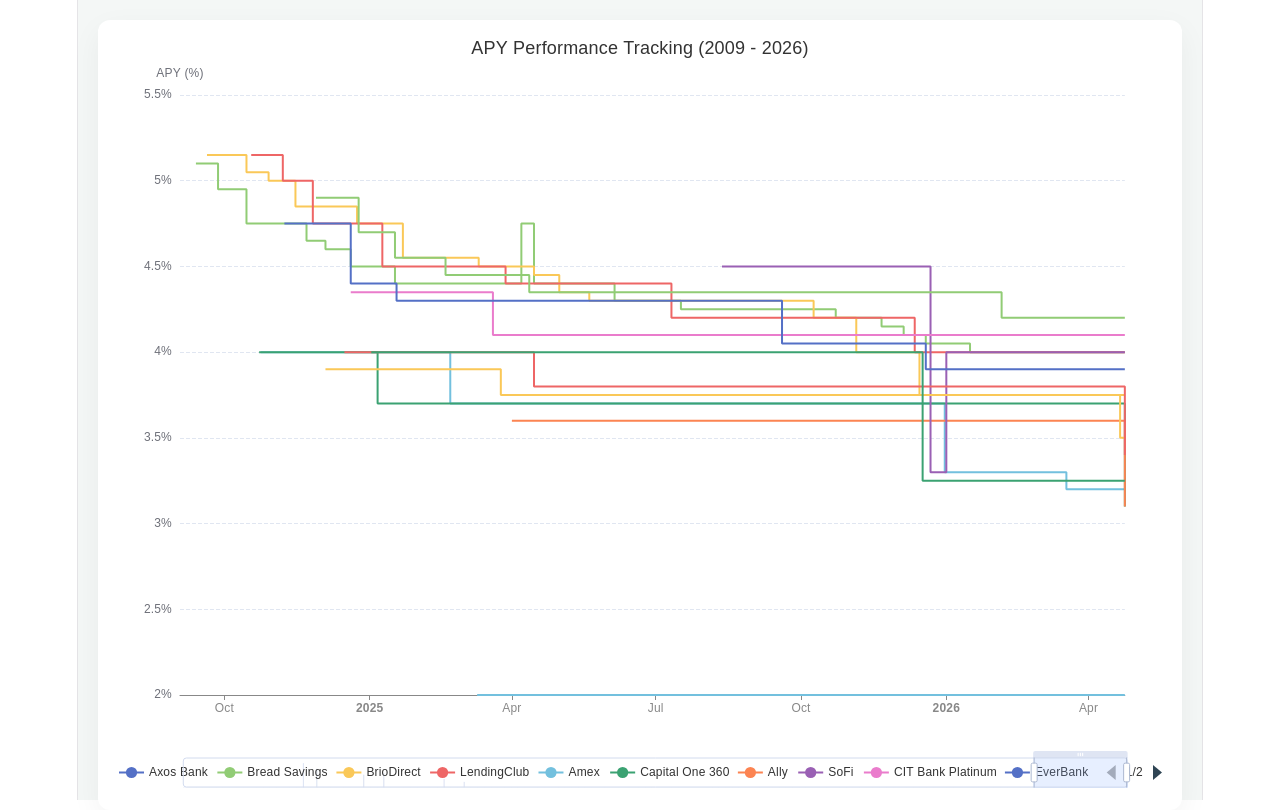
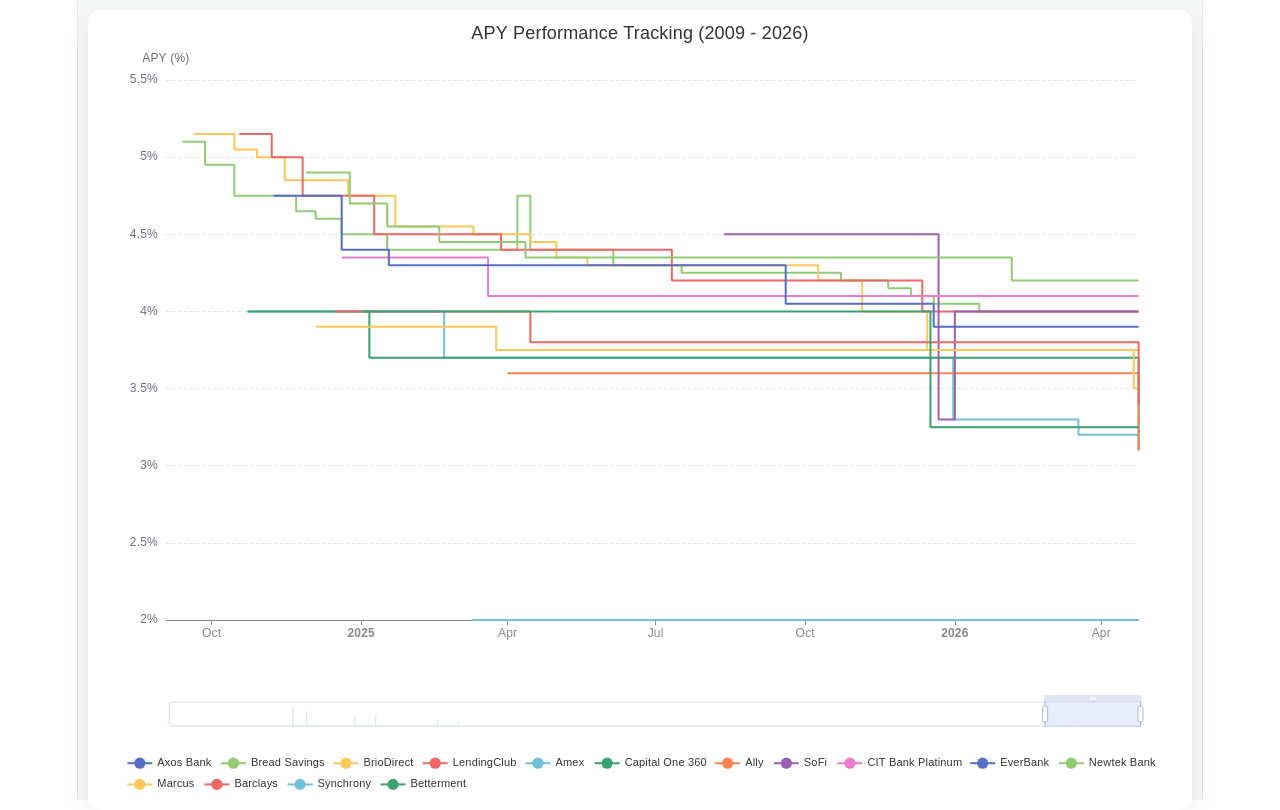
Before and after one commit to rar245/rate-tracker-react, a React (Vite) app: page / in a window 1280 px wide. Built offline with nearby package versions, Linux system fonts and the light colour scheme.

Commit message:
Refactor App component layout and chart options

```diff
--- a/src/App.jsx
+++ b/src/App.jsx
@@ -3,7 +3,6 @@ import ReactECharts from 'echarts-for-react';
 import ratesData from './rates.json';
 
 const App = () => {
-  // Extract bank names from the first data entry (excluding 'date')
   const bankNames = Object.keys(ratesData[0]).filter(key => key !== 'date');
 
   const option = {
@@ -19,19 +18,30 @@ const App = () => {
       valueFormatter: (value) => (value != null ? value.toFixed(2) + '%' : 'N/A')
     },
     legend: {
-      data: bankNames,
-      type: 'scroll',
-      bottom: 10
+      // Changed from 'scroll' to 'plain' to show all banks at once
+      type: 'plain',
+      bottom: 0,      // Anchored to the very bottom
+      left: 'center',
+      orient: 'horizontal',
+      padding: [0, 5, 10, 5],
+      textStyle: { fontSize: 11 }
     },
     grid: {
       top: 60,
       left: '3%',
       right: '4%',
-      bottom: 80,
+      // Increased bottom margin significantly to fit both the slider and the full list of banks
+      bottom: 160,
       containLabel: true
     },
     dataZoom: [
-      { type: 'slider', start: 90, end: 100 },
+      {
+        type: 'slider',
+        start: 90,
+        end: 100,
+        bottom: 80,   // Moved up to sit between the chart and the legend
+        height: 25    // Slimmer bar to save space
+      },
       { type: 'inside' }
     ],
     xAxis: {
@@ -62,13 +72,15 @@ const App = () => {
   };
 
   return (
-    <div style={{ width: '100%', height: '100vh', backgroundColor: '#f4f7f6', padding: '20px', boxSizing: 'border-box' }}>
+    <div style={{ width: '100%', height: '100vh', backgroundColor: '#f4f7f6', padding: '10px', boxSizing: 'border-box' }}>
       <div style={{
         height: '100%',
         backgroundColor: '#fff',
         borderRadius: '12px',
-        padding: '15px',
-        boxShadow: '0 10px 30px rgba(0,0,0,0.05)'
+        padding: '10px',
+        boxShadow: '0 10px 30px rgba(0,0,0,0.05)',
+        display: 'flex',
+        flexDirection: 'column'
       }}>
         <ReactECharts
           option={option}
```
